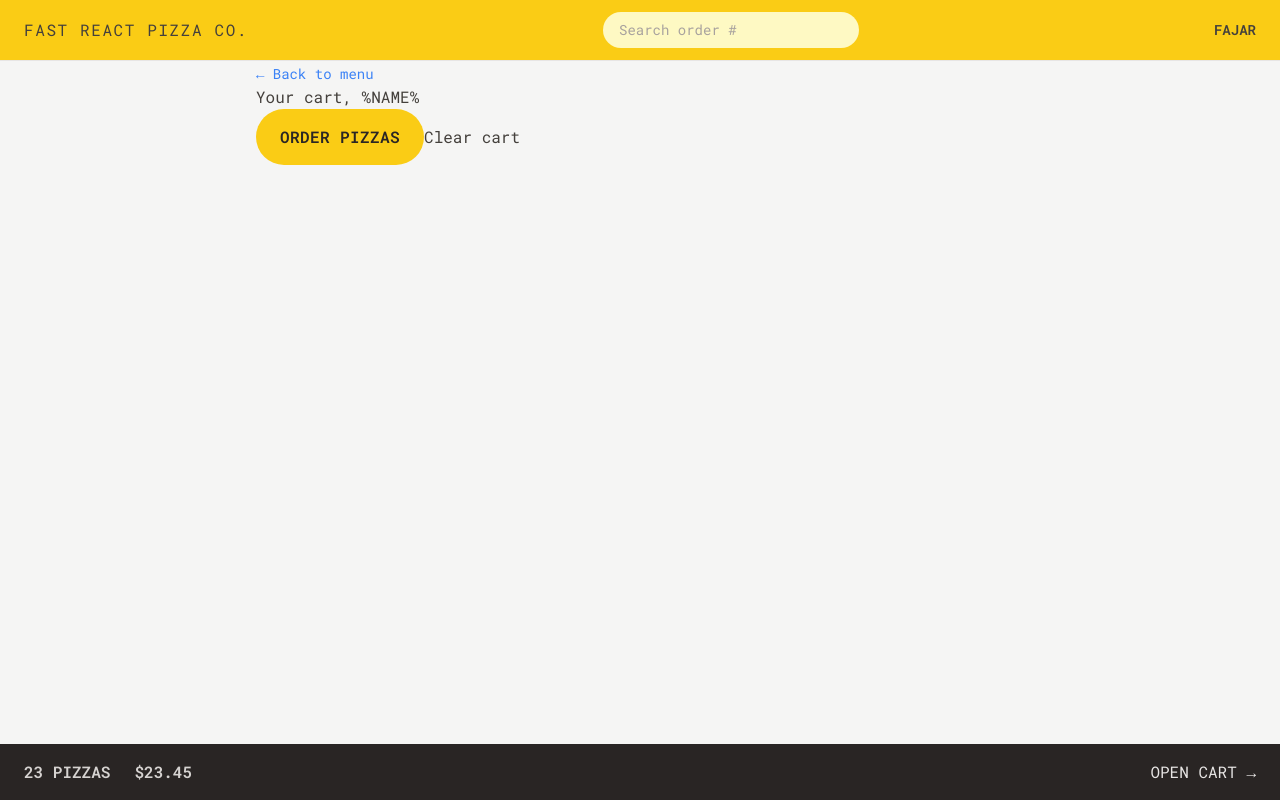
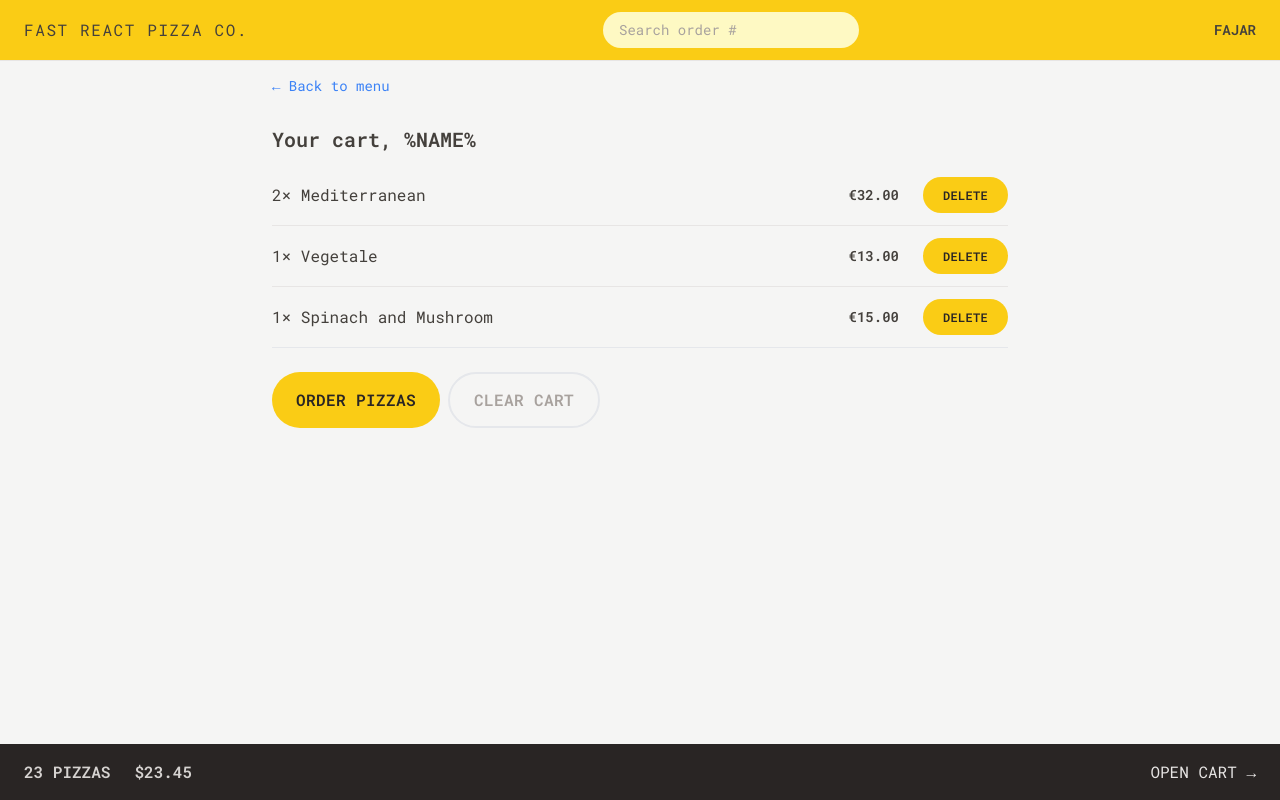
Before and after one commit to yurliansyahfajar/fast-react-pizza, a React (Vite) app: page /cart in a window 1280 px wide. Built offline with nearby package versions, Linux system fonts and the light colour scheme.

Commit message:
styling cart

```diff
--- a/src/features/cart/Cart.jsx
+++ b/src/features/cart/Cart.jsx
@@ -1,5 +1,6 @@
 import LinkButton from "../../ui/LinkButton";
 import Button from "../../ui/Button";
+import CartItem from "./CartItem";
 
 const fakeCart = [
   {
@@ -27,19 +28,24 @@
 
 function Cart() {
   const cart = fakeCart;
-  console.log(cart);
 
   return (
-    <div>
+    <div className="px-4 py-3">
       <LinkButton to={"/menu"}>&larr; Back to menu</LinkButton>
 
-      <h2>Your cart, %NAME%</h2>
+      <h2 className="mt-7 text-xl font-semibold">Your cart, %NAME%</h2>
 
-      <div>
+      <ul className="mt-3 divide-y divide-stone-200 border-b">
+        {cart.map((item) => (
+          <CartItem item={item} key={item.pizzaId} />
+        ))}
+      </ul>
+
+      <div className="mt-6 space-x-2">
         <Button type="primary" to="/order/new">
           Order pizzas
         </Button>
-        <button>Clear cart</button>
+        <Button type="secondary">Clear cart</Button>
       </div>
     </div>
   );
--- a/src/features/cart/CartItem.jsx
+++ b/src/features/cart/CartItem.jsx
@@ -1,13 +1,17 @@
+import Button from "../../ui/Button";
+import { formatCurrency } from "../../utils/helpers";
+
 function CartItem({ item }) {
   const { pizzaId, name, quantity, totalPrice } = item;
 
   return (
-    <li>
-      <p>
+    <li className="py-3 sm:flex sm:items-center sm:justify-between">
+      <p className="mb-1 sm:mb-0">
         {quantity}&times; {name}
       </p>
-      <div>
-        <p>{formatCurrency(totalPrice)}</p>
+      <div className="flex items-center justify-between sm:gap-6">
+        <p className="text-sm font-semibold">{formatCurrency(totalPrice)}</p>
+        <Button type="small">Delete</Button>
       </div>
     </li>
   );
--- a/src/ui/Button.jsx
+++ b/src/ui/Button.jsx
@@ -7,6 +7,8 @@
   const styles = {
     primary: base + " md:px-6 md:py-4 px-4 py-3",
     small: base + " md:px-5 md:py-2.5 py-2 px-4 text-xs",
+    secondary:
+      " focuse:bg-yellow-300 inline-block rounded-full border-2 md:px-6 md:py-3.5 px-4 py-2.5 font-semibold uppercase tracking-wide text-stone-400 transition-colors duration-300 hover:bg-stone-300 hover:text-stone-800 focus:text-stone-800 focus:outline-none focus:ring focus:ring-stone-200 focus:ring-offset-2 disabled:cursor-not-allowed",
   };
 
   if (to)
```
